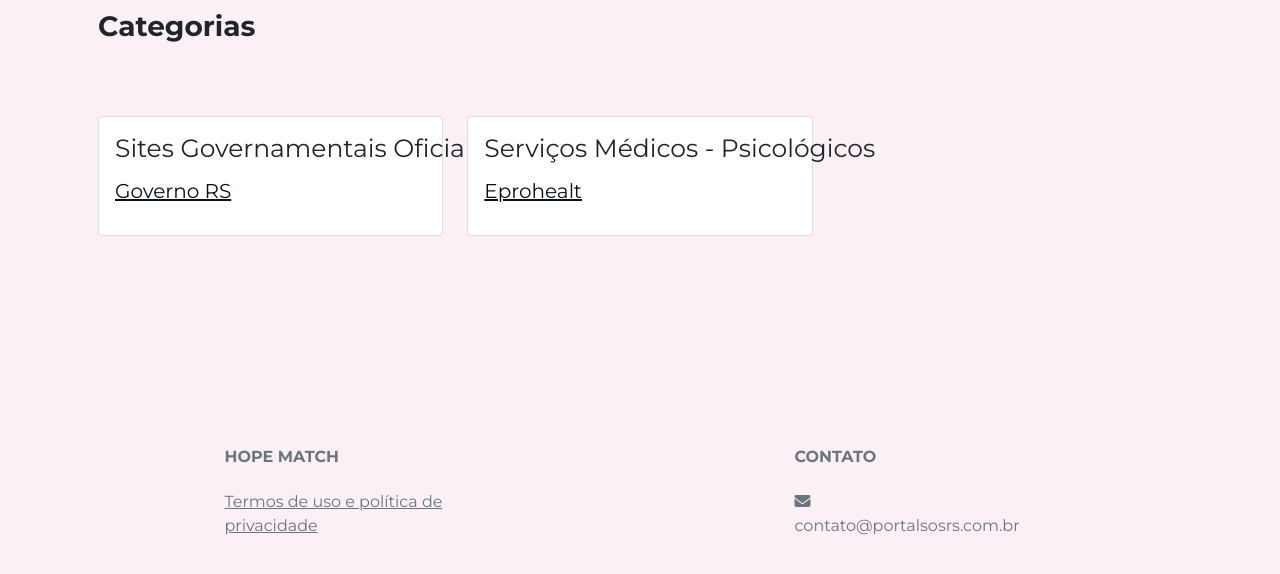
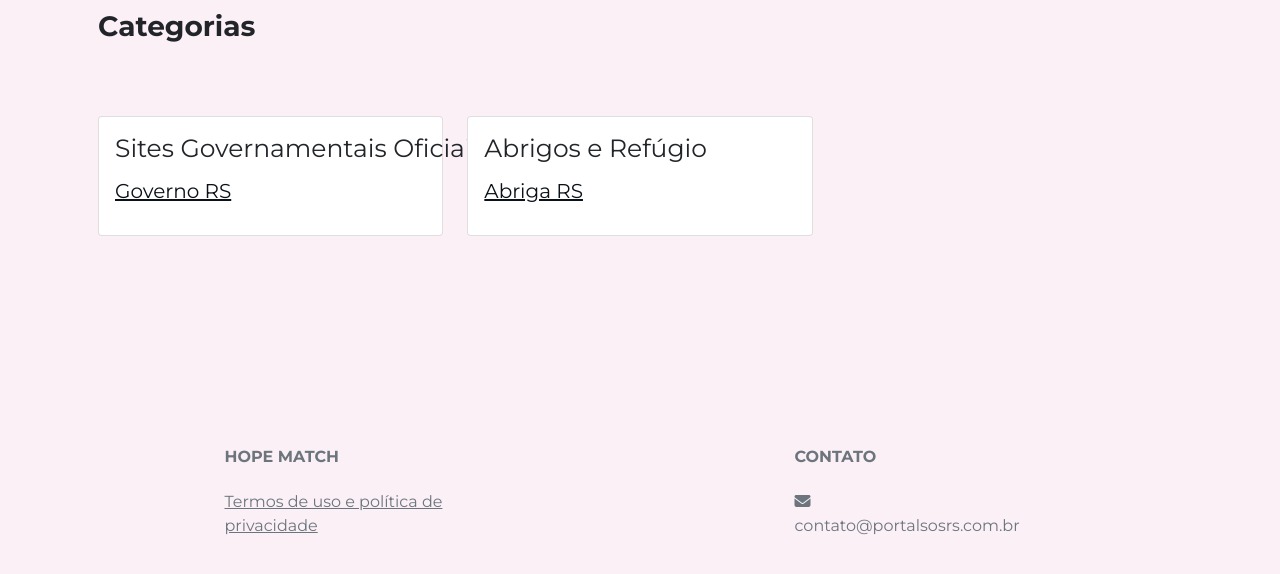
Before and after one commit to iandell026/lp_hopematch, a plain HTML site: page servicos.html in a window 1280 px wide. Shown: the part 222-796 px from the top of the page. Drawn offline with nearby package versions, Linux system fonts and the light colour scheme.

Commit message:
Ajuste nas categorias dos Serviços de Terceiros

```diff
--- a/servicos.html
+++ b/servicos.html
@@ -85,10 +85,10 @@
               <div class="card">
                 <div class="card-body">
                   <h4 class="card-title titulo-servicos">
-                    Serviços Médicos - Psicológicos
+                    Abrigos e Refúgio
                   </h4>
                   <p class="card-text">
-                    <h5><a href="https://eprohealth.com.br/" target="_blank">Eprohealt</a></h5>
+                    <h5><a href="https://abrigars.com.br/" target="_blank">Abriga RS</a></h5>
                   </p>
                 </div>
               </div>
```
